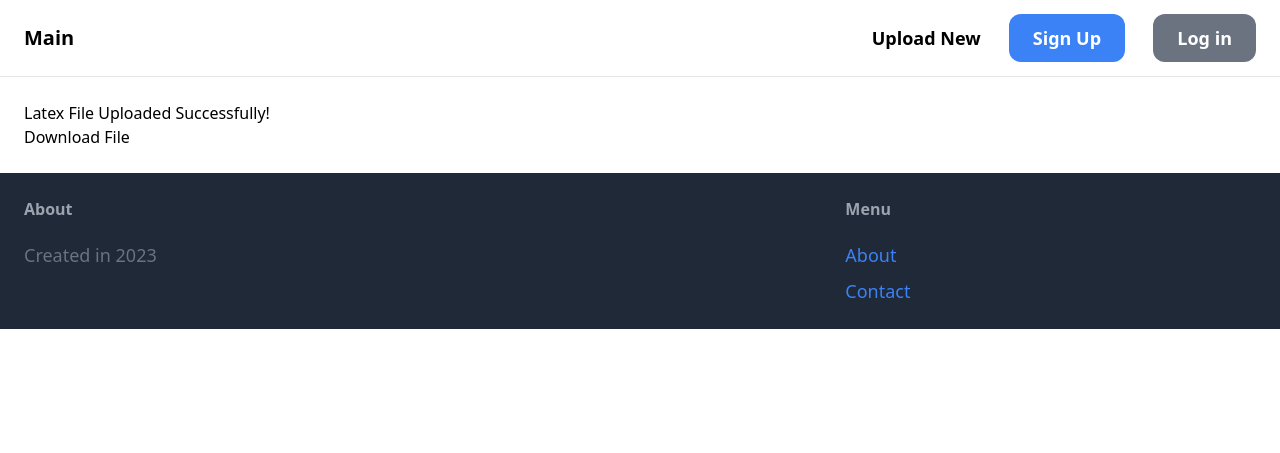
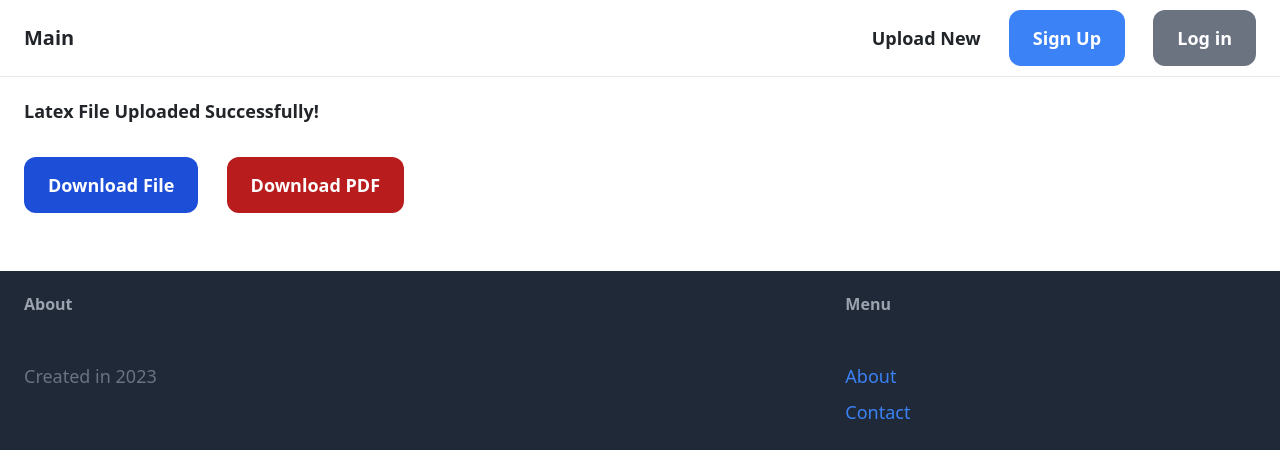
Before and after one commit to maxymfarenyk/Kursova_LaTeX, a Django app: template core/templates/core/upload_success.html in a window 1280 px wide. Shown: the top 453 px of the page. Run offline with Django 4.2, Linux system fonts and the light colour scheme; the template is opened without the code that fills it, so the values that code supplies are empty; some libraries are stand-ins or nearby versions.

Commit message:
download_pdf_files

```diff
--- a/core/templates/core/base.html
+++ b/core/templates/core/base.html
@@ -3,7 +3,8 @@
     <head>
         <meta charset="utf-8">
         <meta name="viewport" content="width=device-width, initial-scale=1.0">
-
+        <link href="https://cdn.jsdelivr.net/npm/bootstrap@5.3.2/dist/css/bootstrap.min.css" rel="stylesheet" integrity="sha384-T3c6CoIi6uLrA9TneNEoa7RxnatzjcDSCmG1MXxSR1GAsXEV/Dwwykc2MPK8M2HN" crossorigin="anonymous">
+<script src="https://cdn.jsdelivr.net/npm/bootstrap@5.3.2/dist/js/bootstrap.bundle.min.js" integrity="sha384-C6RzsynM9kWDrMNeT87bh95OGNyZPhcTNXj1NW7RuBCsyN/o0jlpcV8Qyq46cDfL" crossorigin="anonymous"></script>
         <script src="https://cdn.tailwindcss.com"></script>
         <title>LatexFiles | {% block title %}{% endblock %}</title>
     </head>
--- a/core/templates/core/upload_success.html
+++ b/core/templates/core/upload_success.html
@@ -1,9 +1,23 @@
+
 {% extends 'core/base.html' %}
 
 {% block title %}Upload
 {% endblock %}
 
 {% block content %}
-<h1>Latex File Uploaded Successfully!</h1>
-<a href="{% url 'download_file' file_path %}">Download File</a>
+<div>
+    <div class="row">
+        <div class="col text-lg font-bold">
+
+                <h1>Latex File Uploaded Successfully!</h1>
+
+        </div>
+    </div>
+    <div class="row my-5">
+        <div class="space-x-6">
+            <a href="{% url 'download_file' file_path %}" class="px-6 py-3 text-lg font-semibold bg-blue-700 text-white rounded-xl hover:bg-blue-900">Download File</a>
+            <a href="{% url 'download_pdf' file_path %}" class="px-6 py-3 text-lg font-semibold bg-red-700 text-white rounded-xl hover:bg-red-900">Download PDF</a>
+        </div>
+    </div>
+</div>
 {% endblock %}
--- a/kursova/urls.py
+++ b/kursova/urls.py
@@ -1,6 +1,6 @@
 from django.contrib import admin
 from django.urls import path
-from core.views import index, contact, upload_latex_file, download_file
+from core.views import index, contact, upload_latex_file, download_file, download_pdf
 from django.conf import settings
 from django.conf.urls.static import static
 
@@ -9,6 +9,7 @@
     path('contact/', contact, name='contact'),
     path('upload/', upload_latex_file, name='upload'),
     path('download/<str:file_path>/', download_file, name='download_file'),
+    path('download_pdf/<str:file_path>/', download_pdf, name='download_pdf'),
     path('admin/', admin.site.urls),
 ]
 
```
Also changed, not shown: core/views.py (+15 -1 lines), kursova/settings.py (+4 -3 lines).
